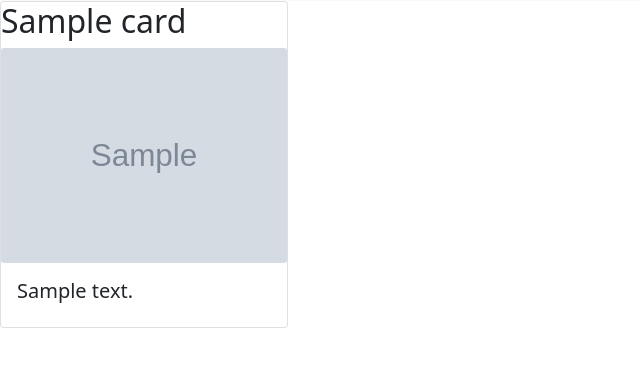
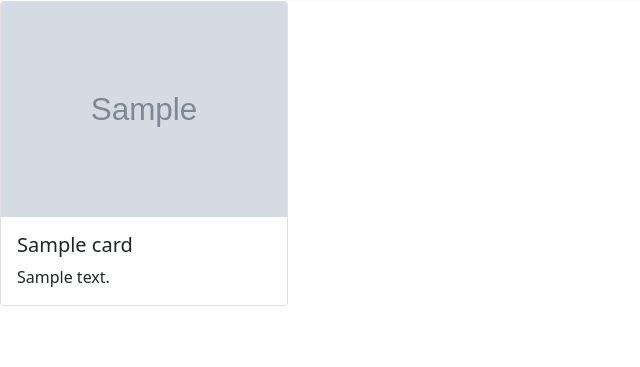
Before and after one commit to BAXF/FlashCards, a Django app: page /easy in a window 1280 px wide. Shown: the part 55-422 px from the top of the page, without its empty margins (0-640 px from the left). Run offline with Django 5.2, Linux system fonts and the light colour scheme; tables that the repository leaves empty hold one stand-in row (values such as "Sample post"); grey boxes marked "Sample" are stand-in pictures.

Commit message:
New Card UI

```diff
--- a/templates/base.html
+++ b/templates/base.html
@@ -1,20 +1,24 @@
 {% load static %}
 <!DOCTYPE html>
 <html lang="en">
-<head>
-    <meta charset="UTF-8">
-    <meta name="viewport" content="width=device-width, initial-scale=1.0">
-    <link href="https://cdn.jsdelivr.net/npm/bootstrap@5.0.2/dist/css/bootstrap.min.css" rel="stylesheet" integrity="sha384-EVSTQN3/azprG1Anm3QDgpJLIm9Nao0Yz1ztcQTwFspd3yD65VohhpuuCOmLASjC" crossorigin="anonymous">
-    <link rel="stylesheet" href="{% static 'style.css' %}">
-    <script src="https://cdn.jsdelivr.net/npm/bootstrap@5.0.2/dist/js/bootstrap.bundle.min.js" integrity="sha384-MrcW6ZMFYlzcLA8Nl+NtUVF0sA7MsXsP1UyJoMp4YLEuNSfAP+JcXn/tWtIaxVXM" crossorigin="anonymous"></script>
+  <head>
+    <meta charset="UTF-8" />
+    <meta name="viewport" content="width=device-width, initial-scale=1.0" />
+    <link
+      href="https://cdn.jsdelivr.net/npm/bootstrap@5.0.2/dist/css/bootstrap.min.css"
+      rel="stylesheet"
+      integrity="sha384-EVSTQN3/azprG1Anm3QDgpJLIm9Nao0Yz1ztcQTwFspd3yD65VohhpuuCOmLASjC"
+      crossorigin="anonymous"
+    />
+    <link rel="stylesheet" href="{% static 'style.css' %}" />
+    <script
+      src="https://cdn.jsdelivr.net/npm/bootstrap@5.0.2/dist/js/bootstrap.bundle.min.js"
+      integrity="sha384-MrcW6ZMFYlzcLA8Nl+NtUVF0sA7MsXsP1UyJoMp4YLEuNSfAP+JcXn/tWtIaxVXM"
+      crossorigin="anonymous"
+    ></script>
     <title>Document</title>
-</head>
-<body>
-
-    {% include 'menu.html' %}
-
-    {% block content %}
-
-    {% endblock %}
-</body>
+  </head>
+  <body>
+    {% include 'menu.html' %} {% block content %} {% endblock %}
+  </body>
 </html>
--- a/templates/card.html
+++ b/templates/card.html
@@ -1,14 +1,11 @@
-{%  extends "./base.html" %}
+{% extends "./base.html" %} {% block content %}
 
-{% block content %}
-
-<div class="col card" style="width: 18rem;">
-    <h2 class="colcard-title">{{ card.name }}</h2>
-    <img src="{{ card.image_url }}" class="card-img" alt="{{ card.name }}">
-    <div class="card-body">
-        <h5 class="card-title">{{ card.description }}</h5>
-    </div>
-
+<div class="card" style="width: 18rem">
+  <img class="card-img-top" src="{{ card.image_url }}" alt="Card image cap" />
+  <div class="card-body">
+    <h5 class="card-title">{{ card.name }}</h5>
+    <p class="card-text">{{ card.description }}</p>
+  </div>
 </div>
 
 {% endblock %}
```
Also changed, not shown: 1 other file.
